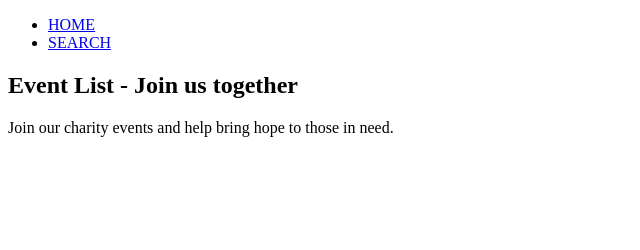
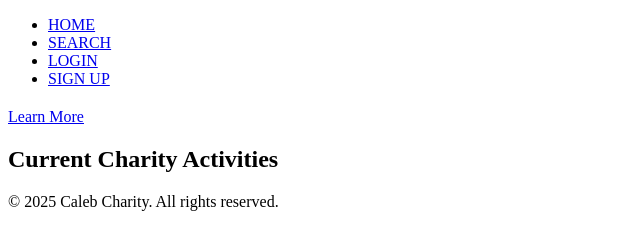
Before and after one commit to ZhanboGong/Web_Ass2, a plain HTML site: page clientside/HTML/index.html in a window 1280 px wide. Shown: the whole page, without its empty margins (0-640 px from the left). Drawn offline with Linux system fonts and the light colour scheme.

Commit message:
Develop a static index page
First, develop the static structure of the index page. Later, switch to dynamic injection and incorporate CSS and JS.

```diff
--- /dev/null
+++ b/clientside/CSS/style.css
@@ -0,0 +1,76 @@
+:root {
+    --primary: #2e8b57;
+    --accent: #f59e0b;
+    --bg: #f7fafc;
+    --text: #2d3748;
+    --white: #ffffff;
+    --radius: 8px;
+    --shadow: 0 4px 12px rgba(0, 0, 0, .08);
+}
+
+/*待修改*/
+* {
+    box-sizing: border-box;
+    margin: 0;
+    padding: 0;
+}
+
+/*
+字体待修改，颜色待修改
+*/
+body {
+    font-family: 'Segoe UI', Arial, sans-serif;
+    background: var(--bg);
+    color: var(--text);
+    line-height: 1.6;
+}
+
+/*
+第一navibar(一些小的装饰配件导航（左边）login register(右边))
+*/
+
+/*
+第二navibar(logo home search)
+*/
+.navbar {
+    background: var(--primary);
+    box-shadow: var(--shadow);
+}
+
+.navbar .container {
+    max-width: 1100px;
+    margin: auto;
+    display: flex;
+    align-items: center;
+    justify-content: space-between;
+    padding: 1rem 2rem;
+}
+
+/*
+此为logo字体，还需要加一张logo图片（最左）
+*/
+.logo {
+    font-size: 1.5rem;
+    font-weight: 700;
+    color: var(--white);
+    letter-spacing: 1px;
+}
+
+.navlinks {
+    list-style: none;
+    display: flex;
+    gap: 1.8rem;
+}
+
+/*
+鼠标悬浮效果（待修改）
+*/
+.navlinks a {
+    color: var(--white);
+    text-decoration: none;
+    transition: color .3s;
+}
+
+.nav-links a:hover {
+    color: var(--accent);
+}
--- a/clientside/HTML/index.html
+++ b/clientside/HTML/index.html
@@ -4,28 +4,63 @@
 <head>
     <meta charset="UTF-8">
     <meta name="viewport" content="width=device-width, initial-scale=1.0">
-    <title>Document</title>
+    <title>Charity Website Home Page</title>
 </head>
 
 <body>
-    <!--login & register-->
-    <nav class="navbar">
+    <header>
         <div class="container">
+            <nav>
                 <div class="logo">
-                <!--插入logo图片-->
+                    <!--logo 图片-->
                 </div>
-            <ul class="navlinks">
+                <ul class="nav-links">
+                    <!--作业要求：开发好的home,search;未开发的login,register-->
                     <li><a href="index.html">HOME</a></li>
                     <li><a href="search.html">SEARCH</a></li>
+                    <!--此处后续修改为弹窗-->
+                    <li><a href="login.html">LOGIN</a></li>
+                    <li><a href="register.html">SIGN UP</a></li>
                 </ul>
+                <!--待开发，可选可不选-->
+                <div class="hamburger-menu">
+                    <span class="bar"></span>
+                    <span class="bar"></span>
+                    <span class="bar"></span>
                 </div>
             </nav>
+        </div>
+    </header>
 
+    <main>
+        <div class="container">
             <section class="intro">
-        <h1>Event List - Join us together</h1>
-        <p>Join our charity events and help bring hope to those in need.</p>
+                <!--对网站的一些简单的介绍（左）-->
+                <div class="intro-content">
+                    <!--待写介绍，注意字体排版-->
+                    <h1></h1>
+                    <p></p>
+                    <!--跳转到主页下方的event list（作业要求：主页需要有event list）-->
+                    <a href="#event-list" class="event-list-button">Learn More</a>
+                </div>
+                <div class="event-image">
+                    <!--当前已有的charity图片（可选择是否开发滚动效果以及点击跳转功能）-->
+                </div>
+            </section>
+        </div>
+    </main>
 
+    <!--先开发静态，后续开发为动态注入-->
+    <section id="event-list">
+        <div class="container">
+            <h2 class="event-title">Current Charity Activities</h2>
+            <!--使用的为卡片的形式-->
+            <div></div>
+        </div>
     </section>
+
+    <!--页脚待修改-->
+    <footer class="footer">© 2025 Caleb Charity. All rights reserved.</footer>
 </body>
 
 </html>
```
Also changed, not shown: api/server.js (line endings or trailing spaces). Lines whose indentation alone changed are shown as unchanged.
